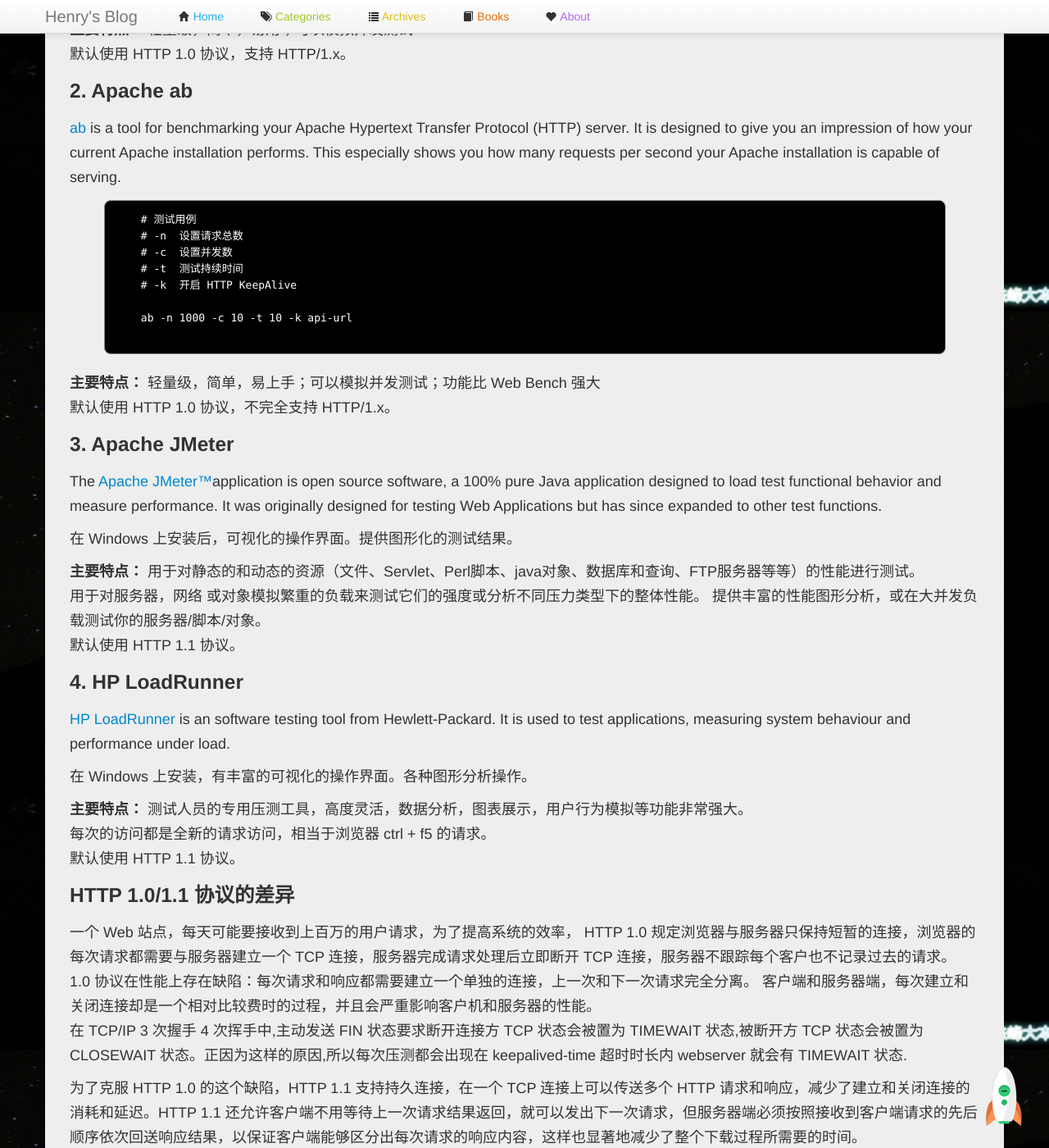
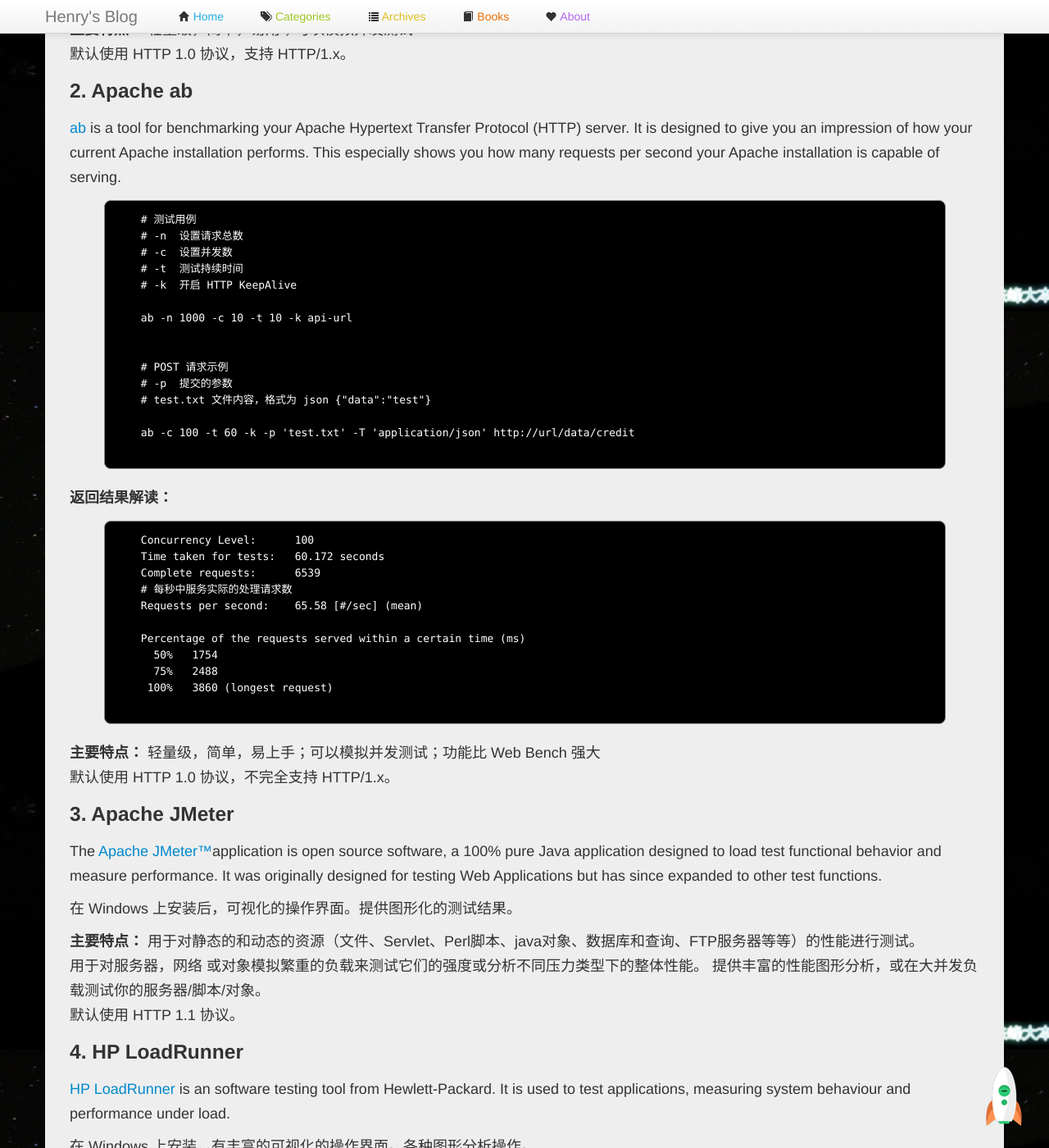
Before and after one commit to manageyp/manageyp.github.com, a Jekyll site: the page built from _posts/2015-05-14-http-server-benchmarking-tools.html, in a window 1280 px wide and 1400 px high, scrolled down 520 px. Shown: the whole window at 82% size. Built offline with Jekyll 4.4.1, drawn with Linux system fonts in a browser that asks for light colours; comment, search, counter and statistics services are not loaded.

Commit message:
[Change] ab test examples

```diff
--- a/_posts/2015-05-14-http-server-benchmarking-tools.html
+++ b/_posts/2015-05-14-http-server-benchmarking-tools.html
@@ -50,6 +50,29 @@ record_on: 2015-05-14
     # -k  开启 HTTP KeepAlive
 
     ab -n 1000 -c 10 -t 10 -k api-url
+
+
+    # POST 请求示例
+    # -p  提交的参数
+    # test.txt 文件内容，格式为 json {"data":"test"}
+
+    ab -c 100 -t 60 -k -p 'test.txt' -T 'application/json' http://url/data/credit
+  </pre>
+</p>
+
+<p>
+  <b>返回结果解读：</b>
+  <pre class="prettyprint lang-html">
+    Concurrency Level:      100
+    Time taken for tests:   60.172 seconds
+    Complete requests:      6539
+    # 每秒中服务实际的处理请求数
+    Requests per second:    65.58 [#/sec] (mean)
+
+    Percentage of the requests served within a certain time (ms)
+      50%   1754
+      75%   2488
+     100%   3860 (longest request)
   </pre>
 </p>
 
```
